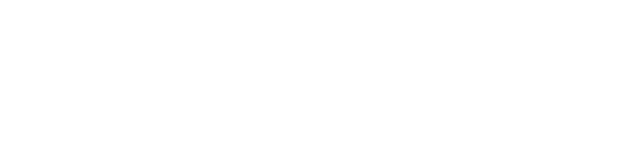
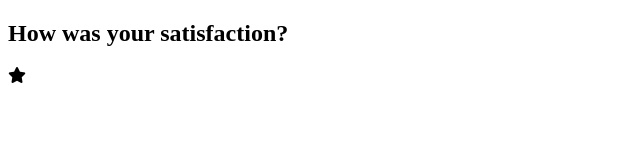
Before and after one commit to AbdullahAlAnasSaimon/dynamic-ratings, a plain HTML site: page index.html in a window 1280 px wide. Shown: the whole page, without its empty margins (0-640 px from the left). Drawn offline with Linux system fonts and the light colour scheme.

Commit message:
added font awesome script and added star section

```diff
--- a/index.html
+++ b/index.html
@@ -5,8 +5,14 @@
   <meta http-equiv="X-UA-Compatible" content="IE=edge">
   <meta name="viewport" content="width=device-width, initial-scale=1.0">
   <title>Dynamic ratings</title>
+  <script src="https://kit.fontawesome.com/800e7af9df.js" crossorigin="anonymous"></script>
 </head>
 <body>
-
+  <div class="rating-box">
+    <h2>How was your satisfaction?</h2>
+    <div class="stars">
+      <i class="fa-solid fa-star"></i>
+    </div>
+  </div>
 </body>
 </html>
```
